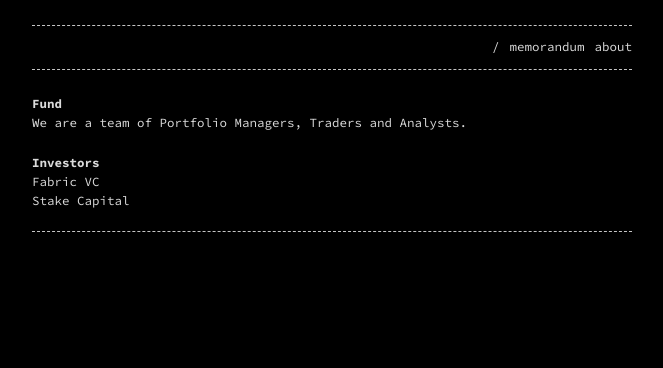
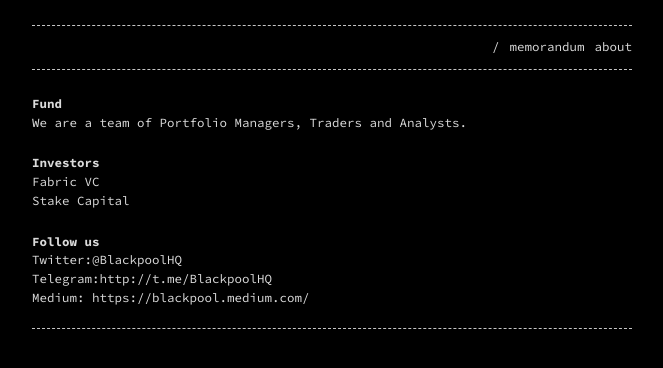
Before and after one commit to pylades/Pylades-Hedge-Fund, a Jekyll site: the page built from about.md, in a window 1280 px wide. Shown: the top 368 px of the page, without its empty margins (308-971 px from the left). Built offline with Jekyll 4.4.1, drawn with Linux system fonts in a browser that asks for light colours.

Commit message:
Add # Follow us

```diff
--- a/about.md
+++ b/about.md
@@ -11,3 +11,9 @@ We are a team of Portfolio Managers, Traders and Analysts.
 
 Fabric VC
 Stake Capital
+
+# Follow us
+
+Twitter:@BlackpoolHQ
+Telegram:http://t.me/BlackpoolHQ
+Medium: https://blackpool.medium.com/
```
